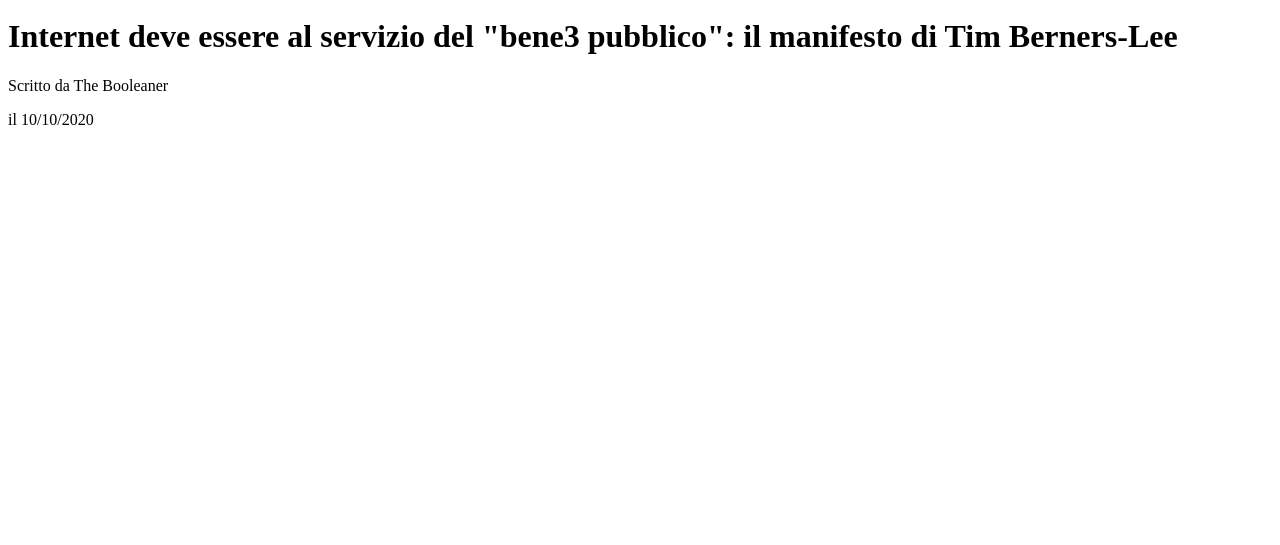
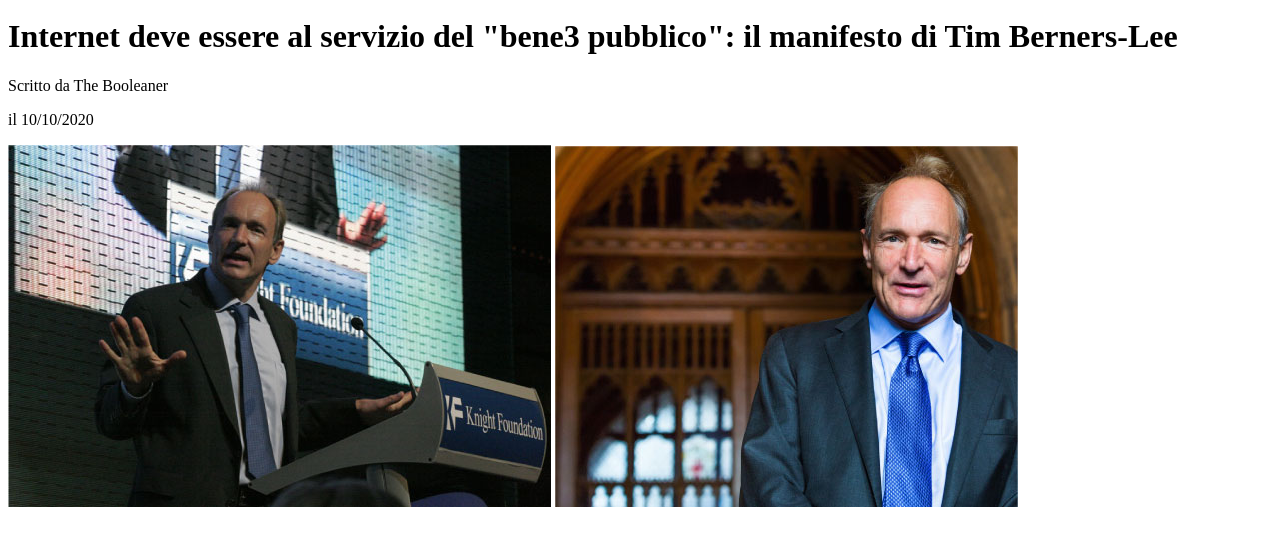
Before and after one commit to thomassalvaterra/html-css-booleaner, a plain HTML site: page index.html in a window 1280 px wide. Shown: the part 29-574 px from the top of the page. Drawn offline with Linux system fonts and the light colour scheme.

Commit message:
Prima prova

```diff
--- a/index.html
+++ b/index.html
@@ -15,8 +15,11 @@
         <h1>Internet deve essere al servizio del "bene3 pubblico": il manifesto di Tim Berners-Lee</h1>
         <p>Scritto da <span>The Booleaner</span></p>
         <p>il 10/10/2020</p>
+        <img src="IMG/tim-1.jpg" alt="tim-1">
+        <img src="IMG/tim-2.jpg" alt="tim-2">
 
     </main>
+
 
     <footer>
 
```
Also changed, not shown: CSS/style.css (line endings or trailing spaces).
